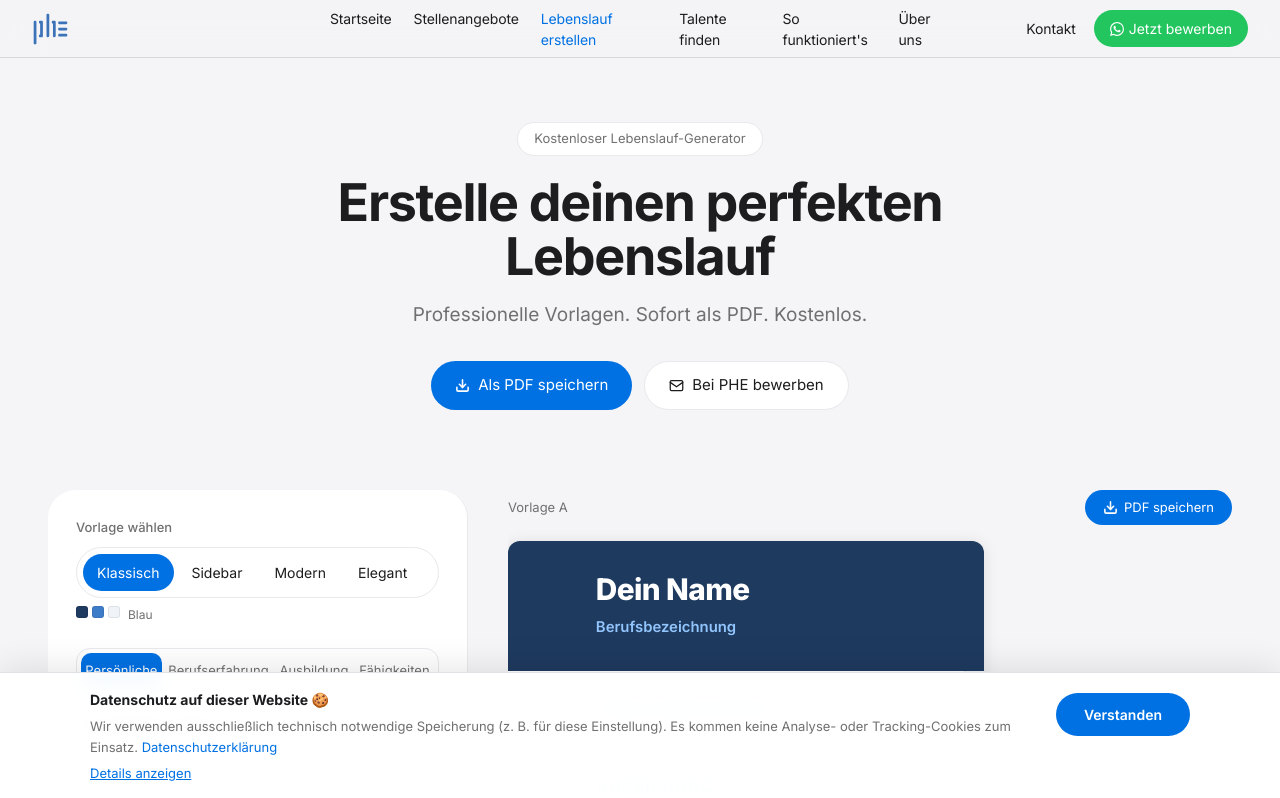
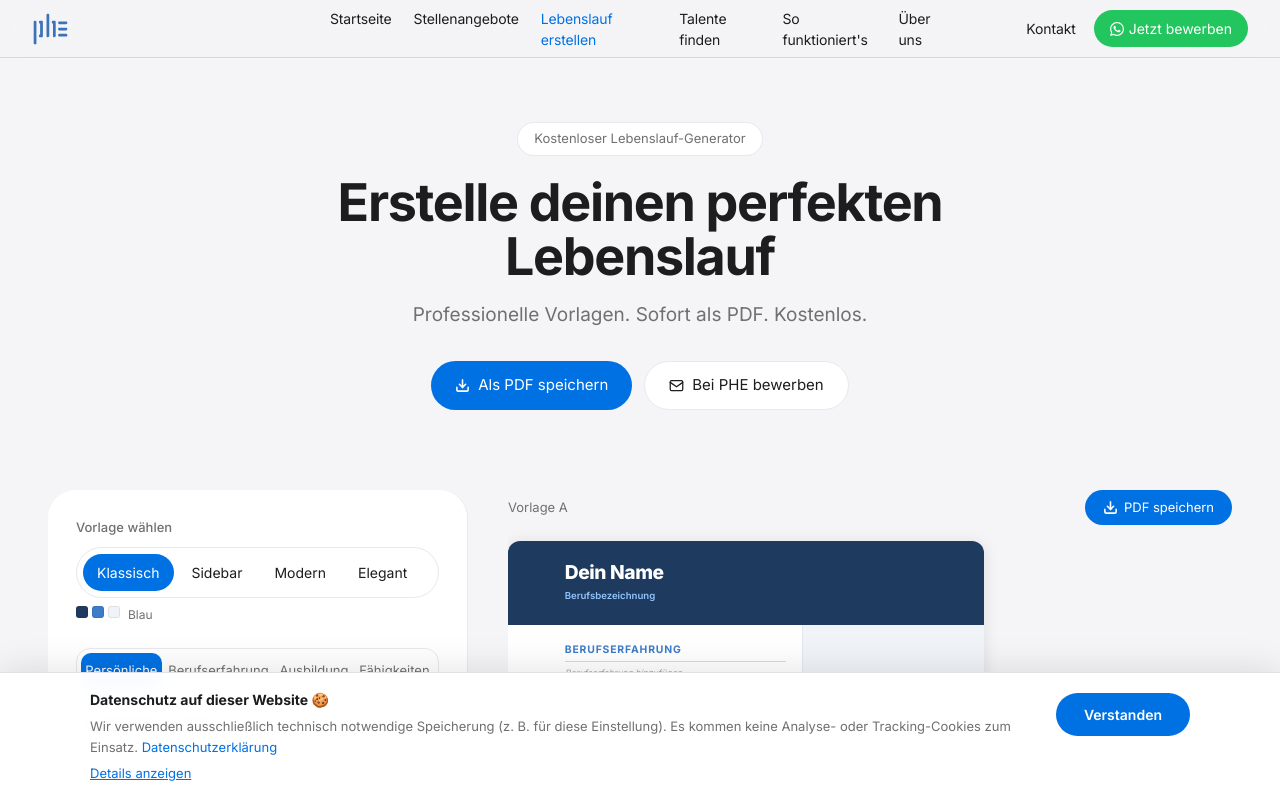
Before and after one commit to MatiXn/webseite2026, a Next.js app in the folder frontend/: page /lebenslauf-erstellen in a window 1280 px wide. Shown: the top 798 px of the page. Built offline with nearby package versions, Linux system fonts and the light colour scheme.

Commit message:
fix: CV-Vorschau füllt volle Breite — Zoom-Konflikt behoben, Druck bleibt korrekt

```diff
--- a/frontend/src/app/lebenslauf-erstellen/page.tsx
+++ b/frontend/src/app/lebenslauf-erstellen/page.tsx
@@ -574,8 +574,8 @@ function contentZoom(data: CVData): number {
   return Math.round(zoom * 100) / 100;
 }
 
-function CVPreview({ data, template }: { data: CVData; template: TemplateId }) {
-  const zoom = contentZoom(data);
+function CVPreview({ data, template, applyContentZoom = true }: { data: CVData; template: TemplateId; applyContentZoom?: boolean }) {
+  const zoom = applyContentZoom ? contentZoom(data) : 1;
   if (template === "B") return <TemplateB data={data} zoom={zoom} />;
   if (template === "C") return <TemplateC data={data} zoom={zoom} />;
   if (template === "D") return <TemplateD data={data} zoom={zoom} />;
@@ -658,9 +658,6 @@ export default function LebenslaufPage() {
     style.textContent = `*{box-sizing:border-box;margin:0;padding:0}body{font-family:-apple-system,BlinkMacSystemFont,"Segoe UI",Roboto,Helvetica,Arial,sans-serif}@page{size:A4;margin:0}`;
     const body = win.document.createElement("div");
     body.innerHTML = content.innerHTML;
-    // Strip preview zoom so the printed CV is full A4 size
-    const root = body.firstElementChild as HTMLElement | null;
-    if (root?.style) root.style.zoom = "";
     win.document.head.appendChild(style);
     win.document.body.appendChild(body);
     win.document.title = "Lebenslauf";
@@ -1070,7 +1067,12 @@ export default function LebenslaufPage() {
             </button>
           </div>
 
-          {/* CV preview card — scrollable */}
+          {/* Hidden print-ready CV (full size, with contentZoom for fitting) */}
+          <div ref={printRef} style={{ position: "absolute", left: -9999, top: 0, visibility: "hidden" }}>
+            <CVPreview data={data} template={template} />
+          </div>
+
+          {/* CV preview card — scrollable, no contentZoom so width stays full */}
           <div
             style={{
               borderRadius: 12,
@@ -1082,8 +1084,8 @@ export default function LebenslaufPage() {
               boxShadow: "0 2px 16px rgba(0,0,0,0.10)",
             }}
           >
-            <div ref={printRef} style={{ zoom: previewScale }}>
-              <CVPreview data={data} template={template} />
+            <div style={{ zoom: previewScale }}>
+              <CVPreview data={data} template={template} applyContentZoom={false} />
             </div>
           </div>
 
```
